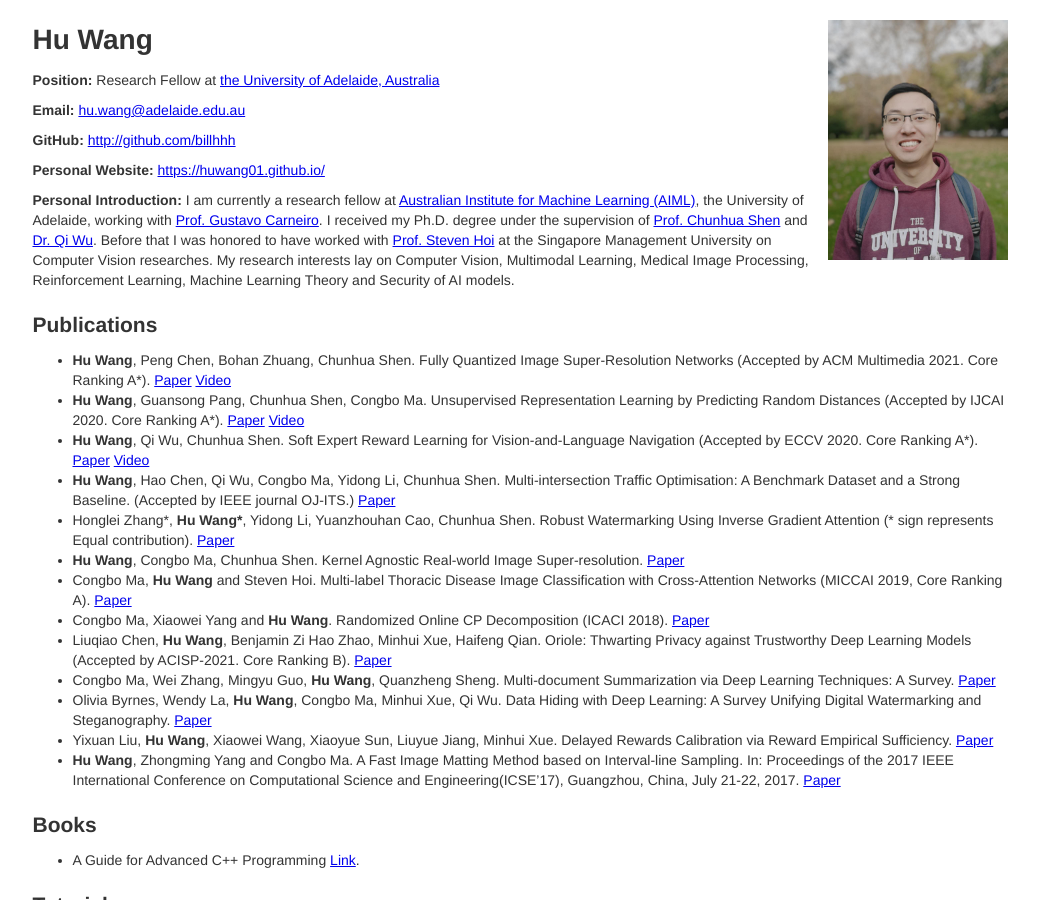
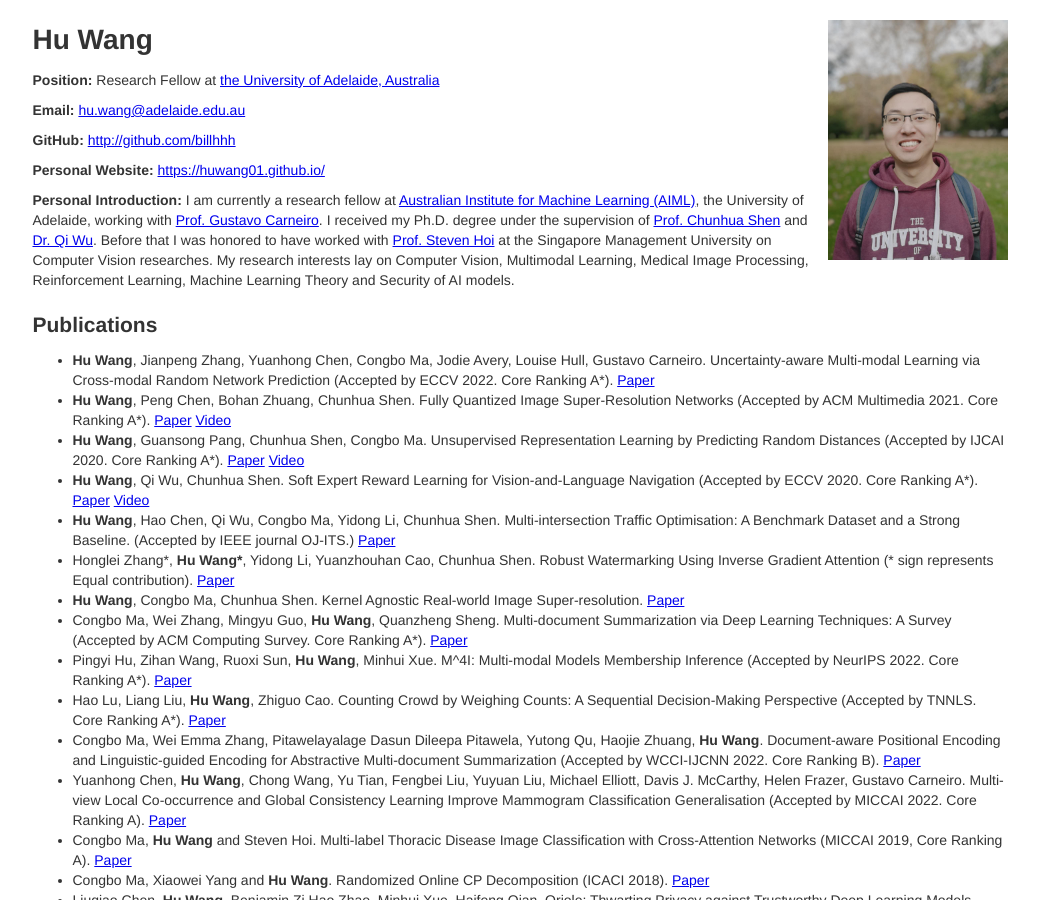
Before and after one commit to billhhh/whblog-omega, a Jekyll site: the page res/index.html, which Jekyll copies as it is, in a window 1280 px wide and 900 px high. Shown: the whole window, without its empty margins (120-1159 px from the left). Built offline with Jekyll 4.4.1, drawn with Linux system fonts in a browser that asks for light colours.

Commit message:
Update index.html

```diff
--- a/res/index.html
+++ b/res/index.html
@@ -38,6 +38,9 @@
 	  <h2>Publications</h2>
       <div class="row">
         <ul>
+	  <li>
+            <strong>Hu Wang</strong>, Jianpeng Zhang, Yuanhong Chen, Congbo Ma, Jodie Avery, Louise Hull, Gustavo Carneiro. Uncertainty-aware Multi-modal Learning via Cross-modal Random Network Prediction (Accepted by ECCV 2022. Core Ranking A*). <a href = "https://arxiv.org/abs/2207.10851">Paper</a>
+          </li>
           <li>
             <strong>Hu Wang</strong>, Peng Chen, Bohan Zhuang, Chunhua Shen. Fully Quantized Image Super-Resolution Networks (Accepted by ACM Multimedia 2021. Core Ranking A*). <a href = "https://arxiv.org/abs/2011.14265">Paper</a> <a href = "https://www.youtube.com/watch?v=5J6pcuo0XAE">Video</a>
           </li>
@@ -57,6 +60,21 @@
             <strong>Hu Wang</strong>, Congbo Ma, Chunhua Shen. Kernel Agnostic Real-world Image Super-resolution. <a href = "https://arxiv.org/abs/2104.09008">Paper</a>
           </li>
 	  <li>
+            Congbo Ma, Wei Zhang, Mingyu Guo, <strong>Hu Wang</strong>, Quanzheng Sheng. Multi-document Summarization via Deep Learning Techniques: A Survey (Accepted by ACM Computing Survey. Core Ranking A*). <a href = "https://arxiv.org/abs/2011.04843">Paper</a>
+          </li>
+	  <li>
+            Pingyi Hu, Zihan Wang, Ruoxi Sun, <strong>Hu Wang</strong>, Minhui Xue. M^4I: Multi-modal Models Membership Inference (Accepted by NeurIPS 2022. Core Ranking A*). <a href = "https://ieeexplore.ieee.org/stamp/stamp.jsp?arnumber=9887967">Paper</a>
+          </li>
+	  <li>
+            Hao Lu, Liang Liu, <strong>Hu Wang</strong>, Zhiguo Cao. Counting Crowd by Weighing Counts: A Sequential Decision-Making Perspective (Accepted by TNNLS. Core Ranking A*). <a href = "https://ieeexplore.ieee.org/stamp/stamp.jsp?arnumber=9887967">Paper</a>
+          </li>
+	  <li>
+            Congbo Ma, Wei Emma Zhang, Pitawelayalage Dasun Dileepa Pitawela, Yutong Qu, Haojie Zhuang, <strong>Hu Wang</strong>. Document-aware Positional Encoding and Linguistic-guided Encoding for Abstractive Multi-document Summarization (Accepted by WCCI-IJCNN 2022. Core Ranking B). <a href = "https://arxiv.org/abs/2209.05929">Paper</a>
+          </li>
+	  <li>
+            Yuanhong Chen, <strong>Hu Wang</strong>, Chong Wang, Yu Tian, Fengbei Liu, Yuyuan Liu, Michael Elliott, Davis J. McCarthy, Helen Frazer, Gustavo Carneiro. Multi-view Local Co-occurrence and Global Consistency Learning Improve Mammogram Classification Generalisation (Accepted by MICCAI 2022. Core Ranking A). <a href = "https://link.springer.com/chapter/10.1007/978-3-031-16437-8_1">Paper</a>
+          </li>
+	  <li>
             Congbo Ma, <strong>Hu Wang</strong> and Steven Hoi. Multi-label Thoracic Disease Image Classification with Cross-Attention Networks (MICCAI 2019, Core Ranking A). <a href = "https://link.springer.com/chapter/10.1007/978-3-030-32226-7_81">Paper</a>
           </li>
           <li>
@@ -66,16 +84,10 @@
             Liuqiao Chen, <strong>Hu Wang</strong>, Benjamin Zi Hao Zhao, Minhui Xue, Haifeng Qian. Oriole: Thwarting Privacy against Trustworthy Deep Learning Models (Accepted by ACISP-2021. Core Ranking B). <a href = "https://arxiv.org/abs/2102.11502">Paper</a>
           </li>
 	  <li>
-            Congbo Ma, Wei Zhang, Mingyu Guo, <strong>Hu Wang</strong>, Quanzheng Sheng. Multi-document Summarization via Deep Learning Techniques: A Survey. <a href = "https://arxiv.org/abs/2011.04843">Paper</a>
-          </li>
-	  <li>
             Olivia Byrnes, Wendy La, <strong>Hu Wang</strong>, Congbo Ma, Minhui Xue, Qi Wu. Data Hiding with Deep Learning: A Survey Unifying Digital Watermarking and Steganography. <a href = "https://arxiv.org/abs/2107.09287">Paper</a>
           </li>
 	  <li>
             Yixuan Liu, <strong>Hu Wang</strong>, Xiaowei Wang, Xiaoyue Sun, Liuyue Jiang, Minhui Xue. Delayed Rewards Calibration via Reward Empirical Sufficiency. <a href = "https://arxiv.org/abs/2102.10527">Paper</a>
-          </li>
-	  <li>
-            <strong>Hu Wang</strong>, Zhongming Yang and Congbo Ma. A Fast Image Matting Method based on Interval-line Sampling. In: Proceedings of the 2017 IEEE International Conference on Computational Science and Engineering(ICSE’17), Guangzhou, China, July 21-22, 2017. <a href = "http://ieeexplore.ieee.org/document/8005936/">Paper</a>
           </li>
         </ul>
       </div>
```
